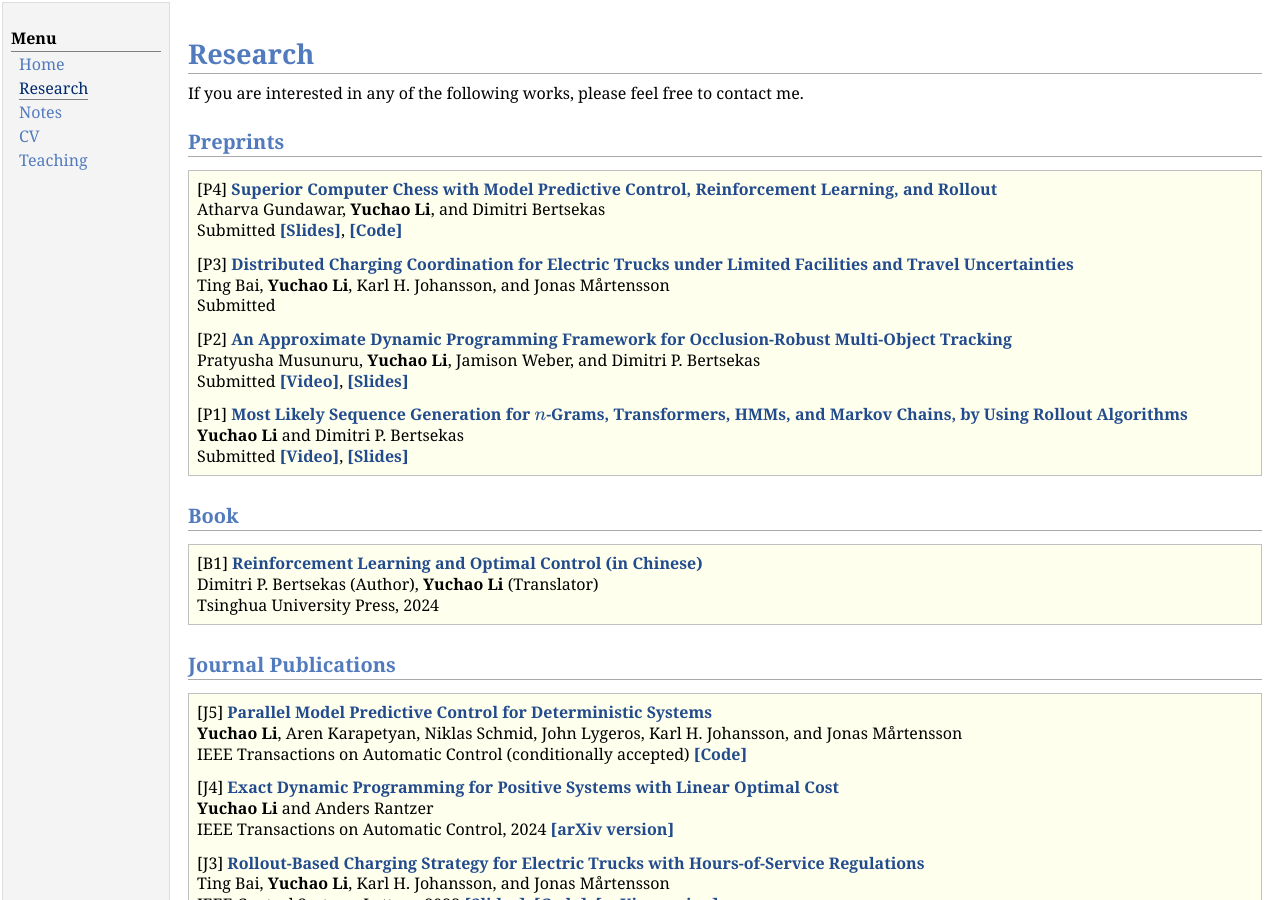
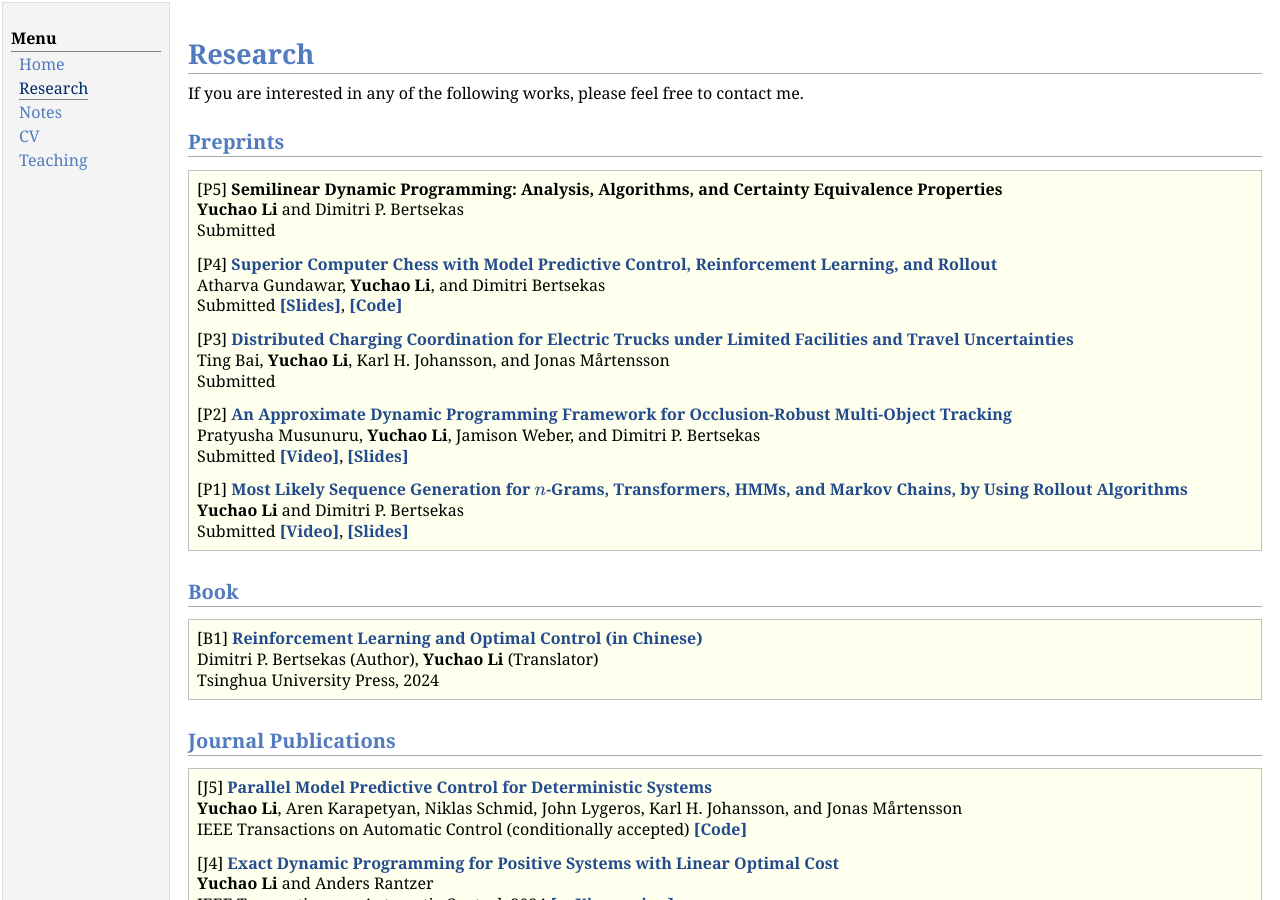
Before and after one commit to yuchaotaigu/yuchaotaigu.github.io, a Jekyll site: the page research.html, which Jekyll copies as it is, in a window 1280 px wide and 900 px high. Built offline with Jekyll 4.4.1, drawn with Linux system fonts in a browser that asks for light colours; comment, search, counter and statistics services are not loaded.

Commit message:
semilinear

```diff
--- a/research.html
+++ b/research.html
@@ -45,6 +45,9 @@ If you are interested in any of the following works, please feel free to contact
 <h2>Preprints</h2>
 <div class="infoblock">
 <div class="blockcontent">
+<p>[P5] <b>Semilinear Dynamic Programming: Analysis, Algorithms, and Certainty Equivalence Properties</b><br />
+<b>Yuchao Li</b> and Dimitri P. Bertsekas<br />
+ Submitted</p>
 <p>[P4] <a href="https://arxiv.org/abs/2409.06477"><b>Superior Computer Chess with Model Predictive Control, Reinforcement Learning, and Rollout</b></a> <br />
 Atharva Gundawar, <b>Yuchao Li</b>, and Dimitri Bertsekas <br />
  Submitted <a href="research/MPC_MC_handout_1016.pdf"><b>[Slides]</b></a>, <a href="https://yuchaotaigu.github.io/research/MPC_MC_1step.ipynb"><b>[Code]</b></a></p>
```
